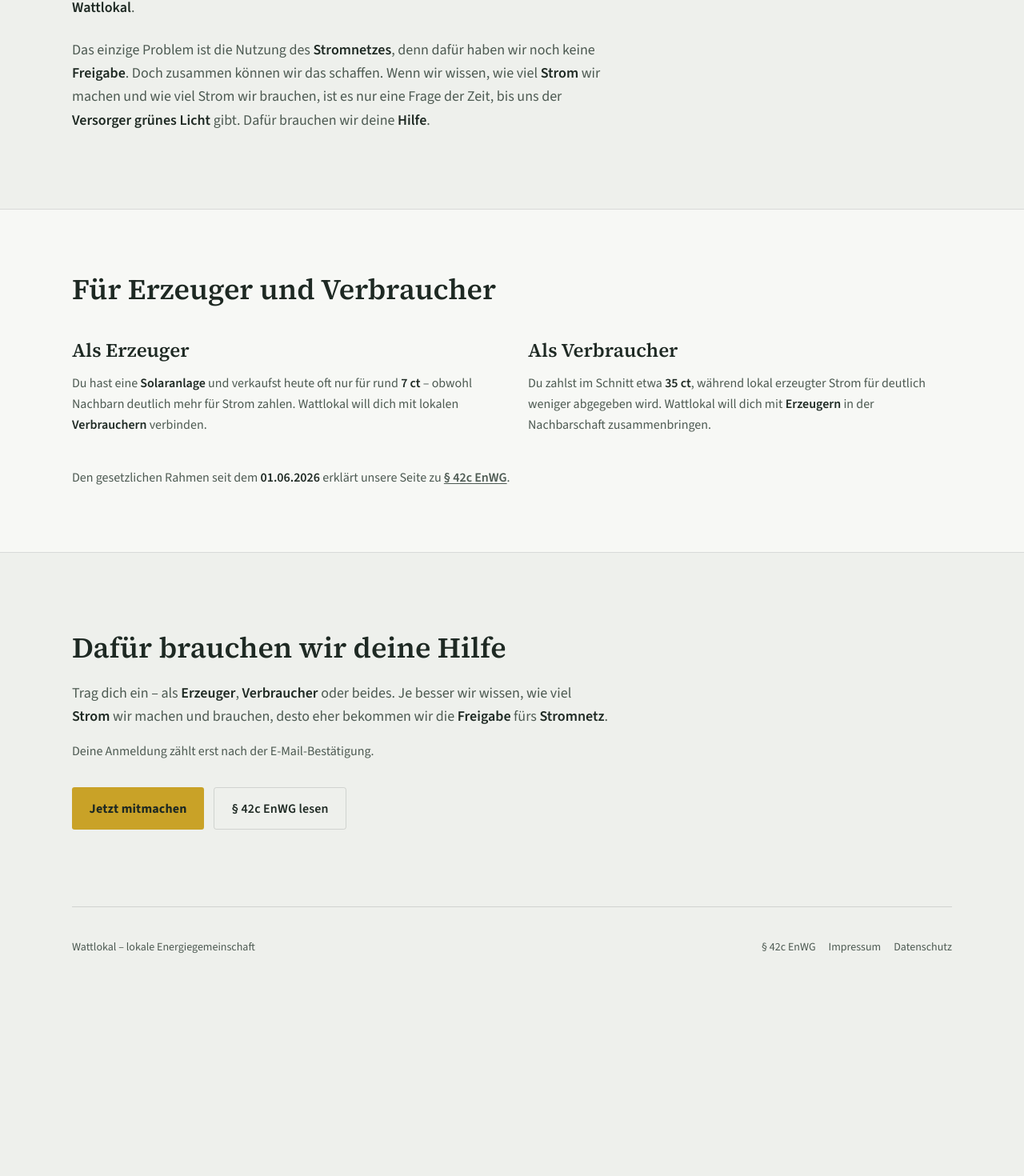
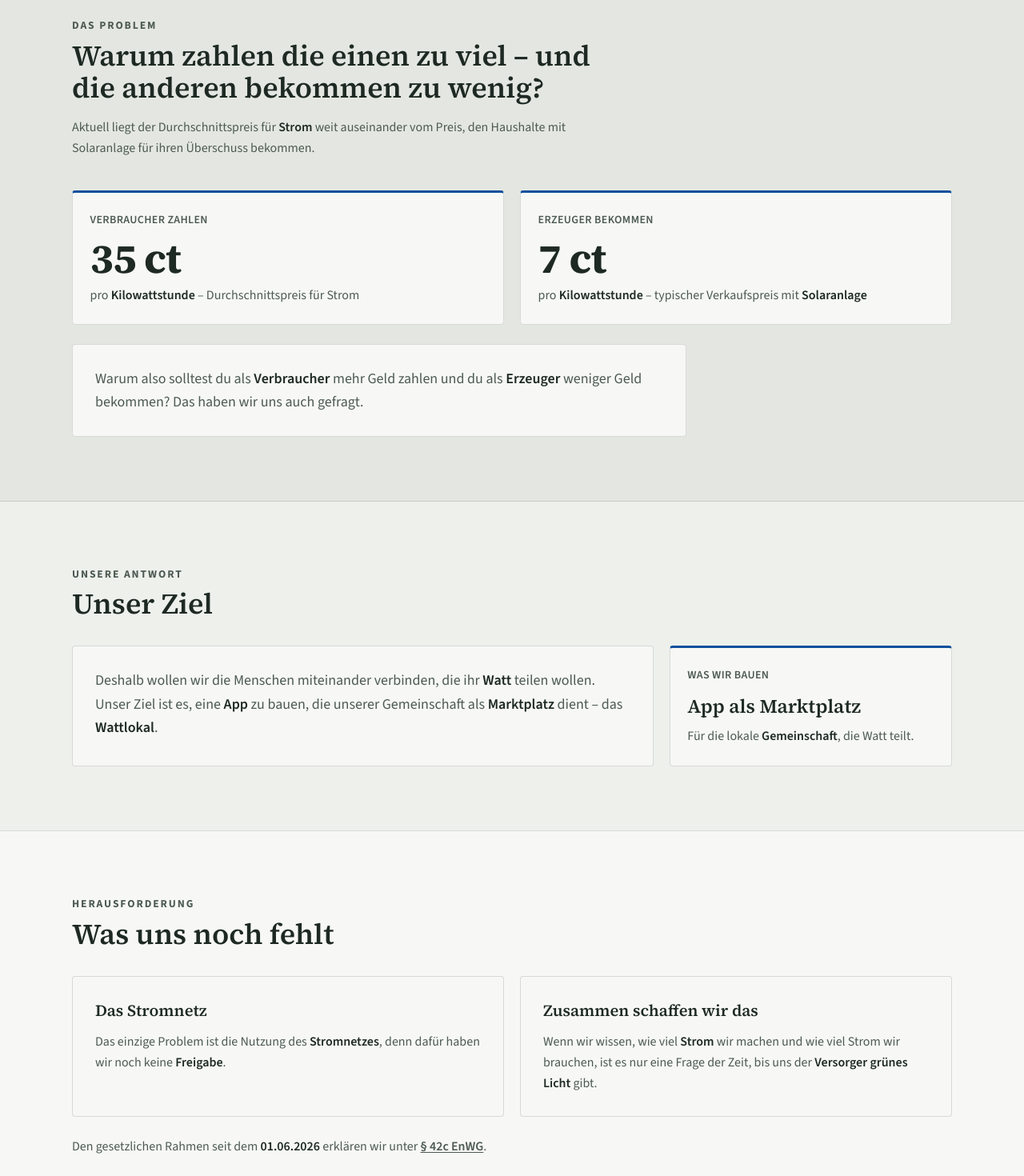
Before and after one commit to vindimitri/wattlokal, a Next.js app: page / in a window 1280 px wide. Shown: the part 1323-2793 px from the top of the page at 80% size. Before the commit the page ends 2557 px from the top, so only its background shows below. Built offline with nearby package versions, Linux system fonts and the light colour scheme.

Commit message:
Structure homepage into titled sections with content boxes and pillars.
Co-authored-by: Cursor <cursoragent@cursor.com>

```diff
--- a/app/42c-enwg/page.tsx
+++ b/app/42c-enwg/page.tsx
@@ -213,7 +213,7 @@ export default function Paragraph42cPage() {
             Grenzen liegen und was heute schon möglich ist.
           </p>
           <div className="mt-8 flex flex-wrap gap-3">
-            <Link href="/#konzept" className="btn btn-secondary">
+            <Link href="/#was-ist-wattlokal" className="btn btn-secondary">
               Mehr über Stromcommunitys erfahren →
             </Link>
             <a href="#vergleich" className="btn btn-secondary">
@@ -422,7 +422,7 @@ export default function Paragraph42cPage() {
           für Erzeuger und Verbraucher vor Ort tragfähig ist.
         </p>
         <p className="mt-6">
-          <Link href="/#konzept" className="btn btn-secondary">
+          <Link href="/#was-ist-wattlokal" className="btn btn-secondary">
             Mehr über Wattlokal erfahren →
           </Link>
         </p>
--- a/app/globals.css
+++ b/app/globals.css
@@ -114,6 +114,45 @@ a {
   color: var(--ink);
   border: 1px solid var(--line);
   border-radius: 0.25rem;
+}
+
+.content-box {
+  background: var(--surface);
+  border: 1px solid var(--line);
+  border-radius: 0.25rem;
+  padding: 1.5rem 1.35rem;
+}
+
+@media (min-width: 640px) {
+  .content-box {
+    padding: 1.75rem 1.75rem;
+  }
+}
+
+.stat-pillar {
+  background: var(--surface);
+  border: 1px solid var(--line);
+  border-top: 3px solid #0b4f9c;
+  border-radius: 0.25rem;
+  padding: 1.5rem 1.35rem;
+  height: 100%;
+}
+
+.stat-pillar .stat-value {
+  font-family: var(--font-display), Georgia, serif;
+  font-size: clamp(2.25rem, 5vw, 3.25rem);
+  font-weight: 650;
+  line-height: 1;
+  color: var(--ink);
+  letter-spacing: -0.02em;
+}
+
+.section-kicker {
+  font-size: 0.85rem;
+  font-weight: 650;
+  letter-spacing: 0.14em;
+  text-transform: uppercase;
+  color: var(--ink-muted);
 }
 
 .panel-card .field label {
--- a/app/page.tsx
+++ b/app/page.tsx
@@ -27,25 +27,33 @@ export default function HomePage() {
             Wir teilen Watt
           </p>
           <p className="rise rise-delay-2 mx-auto mt-6 max-w-md text-base sm:text-lg text-ink-muted leading-relaxed">
-            Eine <strong className="font-semibold text-ink">Gemeinschaft</strong>, die{" "}
-            <strong className="font-semibold text-ink">Watt</strong> teilt – für{" "}
-            <strong className="font-semibold text-ink">Erzeuger</strong> und{" "}
+            Eine <strong className="font-semibold text-ink">Gemeinschaft</strong>,
+            die <strong className="font-semibold text-ink">Watt</strong> teilt –
+            für <strong className="font-semibold text-ink">Erzeuger</strong> und{" "}
             <strong className="font-semibold text-ink">Verbraucher</strong>.
           </p>
           <div className="rise rise-delay-2 mt-8 flex flex-wrap justify-center gap-3">
             <Link href="/anmelden" className="btn">
               Interesse bekunden
             </Link>
-            <a href="#konzept" className="btn btn-secondary">
+            <a href="#was-ist-wattlokal" className="btn btn-secondary">
               Mehr erfahren
             </a>
           </div>
         </div>
       </section>
 
-      <section id="konzept" className="site-shell py-16 sm:py-24">
-        <div className="max-w-2xl space-y-6 text-lg text-ink-muted leading-relaxed">
-          <p>
+      {/* 1 */}
+      <section
+        id="was-ist-wattlokal"
+        className="site-shell py-16 sm:py-20 scroll-mt-24"
+      >
+        <p className="section-kicker">Über uns</p>
+        <h2 className="mt-2 font-[family-name:var(--font-display)] text-3xl sm:text-4xl font-semibold text-ink">
+          Was ist Wattlokal?
+        </h2>
+        <div className="mt-8 content-box max-w-3xl">
+          <p className="text-lg text-ink-muted leading-relaxed">
             <strong className="font-semibold text-ink">Wattlokal</strong> ist eine{" "}
             <strong className="font-semibold text-ink">Gemeinschaft</strong>, die{" "}
             <strong className="font-semibold text-ink">Watt</strong> teilt. Seit dem{" "}
@@ -58,61 +66,156 @@ export default function HomePage() {
             <strong className="font-semibold text-ink">verkaufen</strong>. Und genau
             das haben wir vor.
           </p>
+        </div>
+      </section>
 
-          <p>
+      {/* 2 */}
+      <section className="border-y border-line bg-[color:var(--bg-deep)]">
+        <div className="site-shell py-16 sm:py-20">
+          <p className="section-kicker">Das Problem</p>
+          <h2 className="mt-2 font-[family-name:var(--font-display)] text-3xl sm:text-4xl font-semibold text-ink max-w-2xl">
+            Warum zahlen die einen zu viel – und die anderen bekommen zu wenig?
+          </h2>
+          <p className="mt-4 max-w-2xl text-ink-muted leading-relaxed">
             Aktuell liegt der Durchschnittspreis für{" "}
-            <strong className="font-semibold text-ink">Strom</strong> bei{" "}
-            <strong className="font-semibold text-ink">35&nbsp;ct</strong> pro{" "}
-            <strong className="font-semibold text-ink">Kilowattstunde</strong> – und
-            Haushalte mit{" "}
-            <strong className="font-semibold text-ink">Solaranlage</strong> verkaufen
-            ihren Strom für durchschnittlich{" "}
-            <strong className="font-semibold text-ink">7&nbsp;ct</strong> pro{" "}
-            <strong className="font-semibold text-ink">Kilowattstunde</strong>.
+            <strong className="font-semibold text-ink">Strom</strong> weit auseinander
+            vom Preis, den Haushalte mit Solaranlage für ihren Überschuss
+            bekommen.
           </p>
 
-          <p>
+          <div className="mt-10 grid gap-5 sm:grid-cols-2">
+            <div className="stat-pillar">
+              <p className="text-sm font-semibold uppercase tracking-wide text-ink-muted">
+                Verbraucher zahlen
+              </p>
+              <p className="stat-value mt-3">
+                35&nbsp;ct
+              </p>
+              <p className="mt-2 text-ink-muted">
+                pro <strong className="font-semibold text-ink">Kilowattstunde</strong>{" "}
+                – Durchschnittspreis für Strom
+              </p>
+            </div>
+            <div className="stat-pillar">
+              <p className="text-sm font-semibold uppercase tracking-wide text-ink-muted">
+                Erzeuger bekommen
+              </p>
+              <p className="stat-value mt-3">
+                7&nbsp;ct
+              </p>
+              <p className="mt-2 text-ink-muted">
+                pro <strong className="font-semibold text-ink">Kilowattstunde</strong>{" "}
+                – typischer Verkaufspreis mit{" "}
+                <strong className="font-semibold text-ink">Solaranlage</strong>
+              </p>
+            </div>
+          </div>
+
+          <div className="mt-6 content-box max-w-3xl">
+            <p className="text-ink-muted leading-relaxed text-lg">
               Warum also solltest du als{" "}
-            <strong className="font-semibold text-ink">Verbraucher</strong> mehr Geld
-            zahlen und du als{" "}
-            <strong className="font-semibold text-ink">Erzeuger</strong> weniger Geld
-            bekommen? Das haben wir uns auch gefragt.
+              <strong className="font-semibold text-ink">Verbraucher</strong> mehr
+              Geld zahlen und du als{" "}
+              <strong className="font-semibold text-ink">Erzeuger</strong> weniger
+              Geld bekommen? Das haben wir uns auch gefragt.
             </p>
+          </div>
+        </div>
+      </section>
 
-          <p>
+      {/* 3 */}
+      <section className="site-shell py-16 sm:py-20">
+        <p className="section-kicker">Unsere Antwort</p>
+        <h2 className="mt-2 font-[family-name:var(--font-display)] text-3xl sm:text-4xl font-semibold text-ink">
+          Unser Ziel
+        </h2>
+        <div className="mt-8 grid gap-5 lg:grid-cols-3">
+          <div className="content-box lg:col-span-2">
+            <p className="text-lg text-ink-muted leading-relaxed">
               Deshalb wollen wir die Menschen miteinander verbinden, die ihr{" "}
-            <strong className="font-semibold text-ink">Watt</strong> teilen wollen.
-            Unser Ziel ist es, eine{" "}
+              <strong className="font-semibold text-ink">Watt</strong> teilen
+              wollen. Unser Ziel ist es, eine{" "}
               <strong className="font-semibold text-ink">App</strong> zu bauen, die
               unserer Gemeinschaft als{" "}
               <strong className="font-semibold text-ink">Marktplatz</strong> dient –
               das <strong className="font-semibold text-ink">Wattlokal</strong>.
             </p>
+          </div>
+          <div className="stat-pillar">
+            <p className="text-sm font-semibold uppercase tracking-wide text-ink-muted">
+              Was wir bauen
+            </p>
+            <p className="mt-3 font-[family-name:var(--font-display)] text-2xl font-semibold text-ink leading-snug">
+              App als Marktplatz
+            </p>
+            <p className="mt-2 text-ink-muted leading-relaxed">
+              Für die lokale <strong className="font-semibold text-ink">Gemeinschaft</strong>,
+              die Watt teilt.
+            </p>
+          </div>
+        </div>
+      </section>
 
-          <p>
+      {/* 4 */}
+      <section className="border-y border-line bg-[color:var(--surface)]">
+        <div className="site-shell py-16 sm:py-20">
+          <p className="section-kicker">Herausforderung</p>
+          <h2 className="mt-2 font-[family-name:var(--font-display)] text-3xl sm:text-4xl font-semibold text-ink max-w-2xl">
+            Was uns noch fehlt
+          </h2>
+          <div className="mt-8 grid gap-5 md:grid-cols-2">
+            <div className="content-box">
+              <h3 className="font-[family-name:var(--font-display)] text-xl font-semibold text-ink">
+                Das Stromnetz
+              </h3>
+              <p className="mt-3 text-ink-muted leading-relaxed">
                 Das einzige Problem ist die Nutzung des{" "}
                 <strong className="font-semibold text-ink">Stromnetzes</strong>, denn
                 dafür haben wir noch keine{" "}
-            <strong className="font-semibold text-ink">Freigabe</strong>. Doch
-            zusammen können wir das schaffen. Wenn wir wissen, wie viel{" "}
-            <strong className="font-semibold text-ink">Strom</strong> wir machen und
-            wie viel Strom wir brauchen, ist es nur eine Frage der Zeit, bis uns
-            der <strong className="font-semibold text-ink">Versorger</strong>{" "}
+                <strong className="font-semibold text-ink">Freigabe</strong>.
+              </p>
+            </div>
+            <div className="content-box">
+              <h3 className="font-[family-name:var(--font-display)] text-xl font-semibold text-ink">
+                Zusammen schaffen wir das
+              </h3>
+              <p className="mt-3 text-ink-muted leading-relaxed">
+                Wenn wir wissen, wie viel{" "}
+                <strong className="font-semibold text-ink">Strom</strong> wir machen
+                und wie viel Strom wir brauchen, ist es nur eine Frage der Zeit,
+                bis uns der{" "}
+                <strong className="font-semibold text-ink">Versorger</strong>{" "}
                 <strong className="font-semibold text-ink">grünes Licht</strong> gibt.
-            Dafür brauchen wir deine{" "}
-            <strong className="font-semibold text-ink">Hilfe</strong>.
+              </p>
+            </div>
+          </div>
+          <p className="mt-6 max-w-2xl text-ink-muted leading-relaxed">
+            Den gesetzlichen Rahmen seit dem{" "}
+            <strong className="font-semibold text-ink">01.06.2026</strong> erklären
+            wir unter{" "}
+            <Link
+              href="/42c-enwg"
+              className="text-ok underline underline-offset-2 font-semibold"
+            >
+              §&nbsp;42c&nbsp;EnWG
+            </Link>
+            .
           </p>
         </div>
       </section>
 
-      <section id="rollen" className="border-y border-line bg-[color:var(--surface)]">
-        <div className="site-shell py-16 sm:py-20">
-          <h2 className="font-[family-name:var(--font-display)] text-3xl sm:text-4xl font-semibold text-ink">
-            Für <strong className="font-semibold">Erzeuger</strong> und{" "}
-            <strong className="font-semibold">Verbraucher</strong>
+      {/* 5 */}
+      <section id="rollen" className="site-shell py-16 sm:py-20 scroll-mt-24">
+        <p className="section-kicker">Für wen?</p>
+        <h2 className="mt-2 font-[family-name:var(--font-display)] text-3xl sm:text-4xl font-semibold text-ink">
+          Erzeuger und Verbraucher
         </h2>
-          <div className="mt-10 grid gap-10 lg:grid-cols-2">
-            <div>
+        <p className="mt-4 max-w-2xl text-ink-muted leading-relaxed">
+          Wattlokal verbindet beide Seiten – damit lokaler Strom fairer geteilt
+          werden kann.
+        </p>
+        <div className="mt-10 grid gap-5 lg:grid-cols-2">
+          <div className="stat-pillar">
             <h3 className="font-[family-name:var(--font-display)] text-2xl font-semibold text-ink">
               Als Erzeuger
             </h3>
@@ -122,11 +225,12 @@ export default function HomePage() {
               verkaufst heute oft nur für rund{" "}
               <strong className="font-semibold text-ink">7&nbsp;ct</strong> – obwohl
               Nachbarn deutlich mehr für Strom zahlen. Wattlokal will dich mit
-                lokalen <strong className="font-semibold text-ink">Verbrauchern</strong>{" "}
+              lokalen{" "}
+              <strong className="font-semibold text-ink">Verbrauchern</strong>{" "}
               verbinden.
             </p>
           </div>
-            <div>
+          <div className="stat-pillar">
             <h3 className="font-[family-name:var(--font-display)] text-2xl font-semibold text-ink">
               Als Verbraucher
             </h3>
@@ -140,47 +244,38 @@ export default function HomePage() {
             </p>
           </div>
         </div>
-          <p className="mt-10 max-w-2xl text-ink-muted leading-relaxed">
-            Den gesetzlichen Rahmen seit dem{" "}
-            <strong className="font-semibold text-ink">01.06.2026</strong> erklärt
-            unsere Seite zu{" "}
-            <Link
-              href="/42c-enwg"
-              className="text-ok underline underline-offset-2 font-semibold"
-            >
-              §&nbsp;42c&nbsp;EnWG
-            </Link>
-            .
-          </p>
-        </div>
       </section>
 
-      <section className="site-shell py-16 sm:py-24">
-        <div className="max-w-2xl">
-          <h2 className="font-[family-name:var(--font-display)] text-3xl sm:text-4xl font-semibold text-ink leading-tight">
+      {/* 6 */}
+      <section className="border-t border-line bg-[color:var(--bg-deep)]">
+        <div className="site-shell py-16 sm:py-20">
+          <p className="section-kicker">Mitmachen</p>
+          <h2 className="mt-2 font-[family-name:var(--font-display)] text-3xl sm:text-4xl font-semibold text-ink max-w-2xl">
             Dafür brauchen wir deine Hilfe
           </h2>
-          <p className="mt-5 text-lg text-ink-muted leading-relaxed">
+          <div className="mt-8 content-box max-w-3xl">
+            <p className="text-lg text-ink-muted leading-relaxed">
               Trag dich ein – als{" "}
               <strong className="font-semibold text-ink">Erzeuger</strong>,{" "}
               <strong className="font-semibold text-ink">Verbraucher</strong> oder
               beides. Je besser wir wissen, wie viel{" "}
-            <strong className="font-semibold text-ink">Strom</strong> wir machen und
-            brauchen, desto eher bekommen wir die{" "}
+              <strong className="font-semibold text-ink">Strom</strong> wir machen
+              und brauchen, desto eher bekommen wir die{" "}
               <strong className="font-semibold text-ink">Freigabe</strong> fürs{" "}
               <strong className="font-semibold text-ink">Stromnetz</strong>.
             </p>
             <p className="mt-4 text-ink-muted leading-relaxed">
               Deine Anmeldung zählt erst nach der E-Mail-Bestätigung.
             </p>
-          <p className="mt-8 flex flex-wrap gap-3">
+            <div className="mt-8 flex flex-wrap gap-3">
               <Link href="/anmelden" className="btn">
                 Jetzt mitmachen
               </Link>
               <Link href="/42c-enwg" className="btn btn-secondary">
                 § 42c EnWG lesen
               </Link>
-          </p>
+            </div>
+          </div>
         </div>
       </section>
     </>
--- a/components/SiteChrome.tsx
+++ b/components/SiteChrome.tsx
@@ -11,7 +11,7 @@ export function SiteHeader() {
           Wattlokal
         </Link>
         <nav className="flex flex-wrap items-center justify-end gap-x-4 gap-y-1 sm:gap-x-6 text-sm sm:text-[0.95rem] text-white/90">
-          <Link href="/#konzept" className="hover:text-white">
+          <Link href="/#was-ist-wattlokal" className="hover:text-white">
             Konzept
           </Link>
           <Link href="/42c-enwg" className="hover:text-white">
```
Lines whose indentation alone changed are shown as unchanged.
